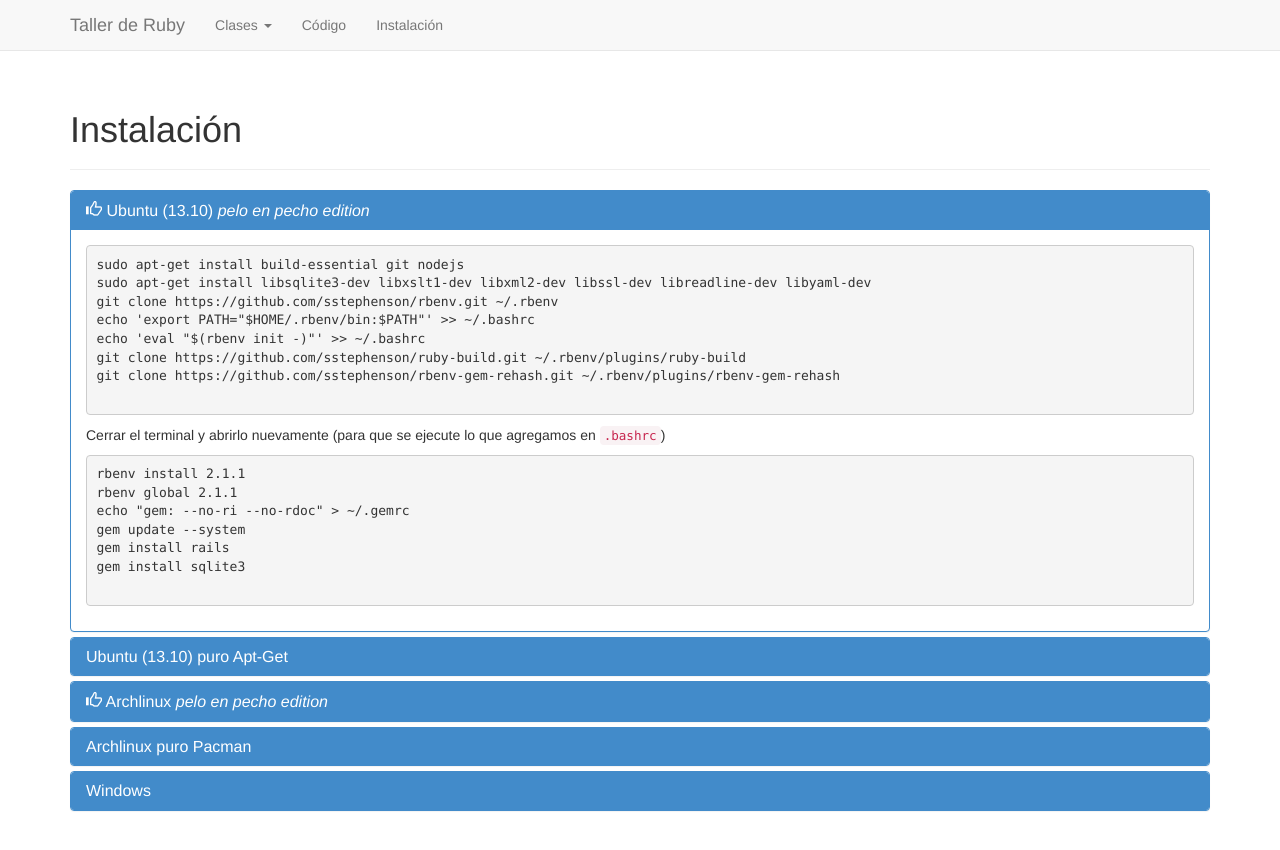
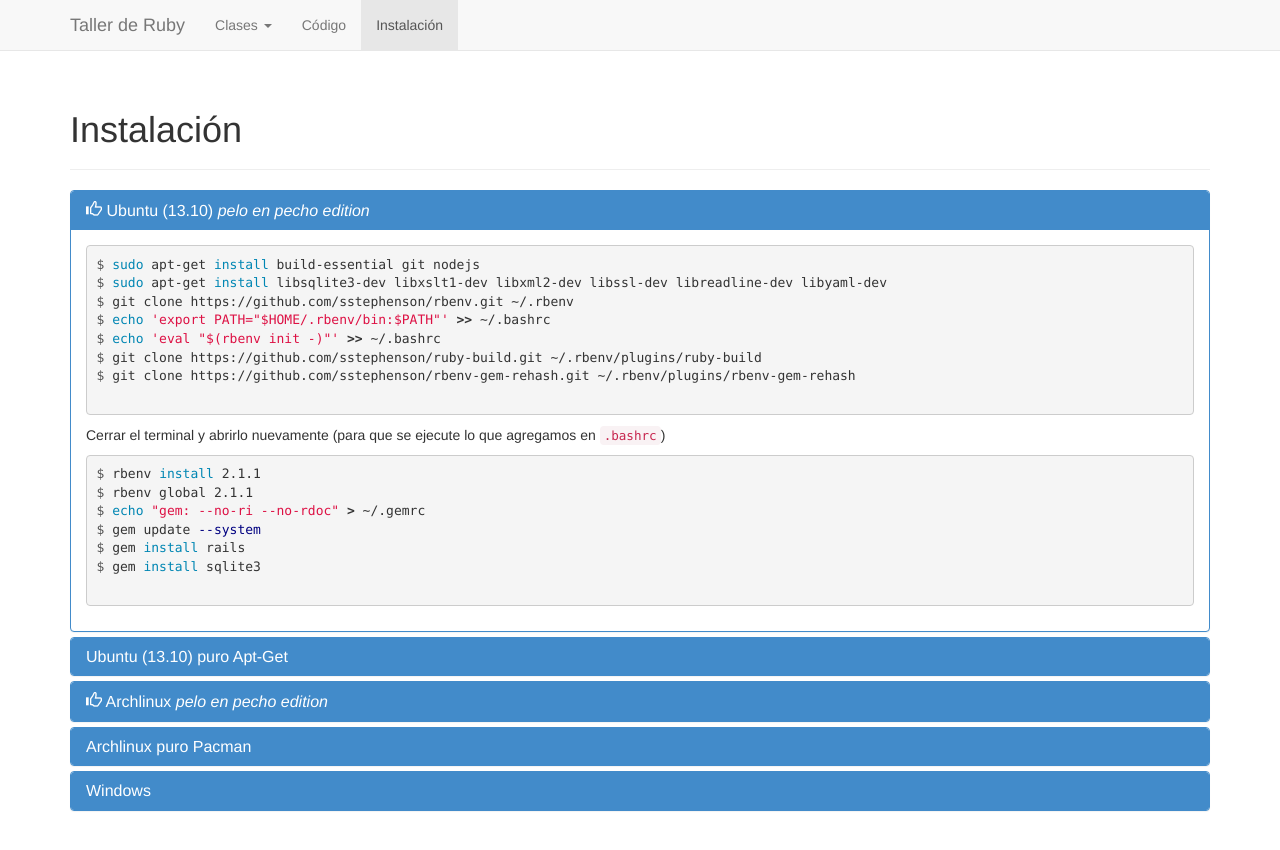
Before and after one commit to francocatena/clases, a Jekyll site: the page built from instalacion/index.html, in a window 1280 px wide. Shown: the top 850 px of the page. Built offline with Jekyll 4.4.1, drawn with Linux system fonts in a browser that asks for light colours; Markdown is read by kramdown in place of the engine named in the settings.

Commit message:
Navigation highlight / installation code highlight

```diff
--- a/_includes/header.html
+++ b/_includes/header.html
@@ -11,16 +11,21 @@
 
     <div class="collapse navbar-collapse">
       <ul class="nav navbar-nav">
+        {% assign post_urls = site.posts | map: 'url' %}
+        {% if post_urls contains page.url %}
+        <li class="dropdown active">
+        {% else %}
         <li class="dropdown">
+        {% endif %}
           <a href="#" class="dropdown-toggle" data-toggle="dropdown">Clases <b class="caret"></b></a>
           <ul class="dropdown-menu">
             {% for post in site.posts %}
-              <li><a href="{{ post.url }}" title="{{post.title}}">{{ post.title }}</a></li>
+              {% include menu_item.html url=post.url title=post.title %}
             {% endfor %}
           </ul>
         </li>
-        <li><a href="https://github.com">Código</a></li>
-        <li><a href="/instalacion">Instalación</a></li>
+        {% include menu_item.html url="https://github.com" title="Código" %}
+        {% include menu_item.html url="/instalacion/" title="Instalación" %}
       </ul>
     </div>
   </div>
--- /dev/null
+++ b/_includes/menu_item.html
@@ -0,0 +1,8 @@
+{% if include.url == page.url %}
+  <li class="active">
+{% else %}
+  <li>
+{% endif %}
+
+<a href="{{ include.url }}" title="{{include.title}}">{{ include.title }}</a>
+</li>
--- a/instalacion/index.html
+++ b/instalacion/index.html
@@ -19,29 +19,29 @@ title: Instalación
     </div>
     <div id="ubuntu" class="panel-collapse collapse in">
       <div class="panel-body">
-        <pre>
-sudo apt-get install build-essential git nodejs
-sudo apt-get install libsqlite3-dev libxslt1-dev libxml2-dev libssl-dev libreadline-dev libyaml-dev
-git clone https://github.com/sstephenson/rbenv.git ~/.rbenv
-echo 'export PATH="$HOME/.rbenv/bin:$PATH"' >> ~/.bashrc
-echo 'eval "$(rbenv init -)"' >> ~/.bashrc
-git clone https://github.com/sstephenson/ruby-build.git ~/.rbenv/plugins/ruby-build
-git clone https://github.com/sstephenson/rbenv-gem-rehash.git ~/.rbenv/plugins/rbenv-gem-rehash
-        </pre>
+        {% highlight console %}
+$ sudo apt-get install build-essential git nodejs
+$ sudo apt-get install libsqlite3-dev libxslt1-dev libxml2-dev libssl-dev libreadline-dev libyaml-dev
+$ git clone https://github.com/sstephenson/rbenv.git ~/.rbenv
+$ echo 'export PATH="$HOME/.rbenv/bin:$PATH"' >> ~/.bashrc
+$ echo 'eval "$(rbenv init -)"' >> ~/.bashrc
+$ git clone https://github.com/sstephenson/ruby-build.git ~/.rbenv/plugins/ruby-build
+$ git clone https://github.com/sstephenson/rbenv-gem-rehash.git ~/.rbenv/plugins/rbenv-gem-rehash
+        {% endhighlight %}
 
         <p>
           Cerrar el terminal y abrirlo nuevamente (para que se ejecute lo que
           agregamos en <code>.bashrc</code>)
         </p>
 
-        <pre>
-rbenv install 2.1.1
-rbenv global 2.1.1
-echo "gem: --no-ri --no-rdoc" > ~/.gemrc
-gem update --system
-gem install rails
-gem install sqlite3
-        </pre>
+        {% highlight console %}
+$ rbenv install 2.1.1
+$ rbenv global 2.1.1
+$ echo "gem: --no-ri --no-rdoc" > ~/.gemrc
+$ gem update --system
+$ gem install rails
+$ gem install sqlite3
+        {% endhighlight %}
       </div>
     </div>
   </div>
@@ -55,14 +55,14 @@ gem install sqlite3
     </div>
     <div id="ubuntu-apt" class="panel-collapse collapse">
       <div class="panel-body">
-        <pre>
-sudo apt-get install build-essential nodejs
-sudo apt-get install ruby2.0 ruby2.0-dev
-sudo apt-get install libsqlite3-dev libxslt1-dev libxml2-dev libyaml-dev
-sudo gem update --system
-sudo gem install rails
-sudo gem install sqlite3
-        </pre>
+        {% highlight console %}
+$ sudo apt-get install build-essential nodejs
+$ sudo apt-get install ruby2.0 ruby2.0-dev
+$ sudo apt-get install libsqlite3-dev libxslt1-dev libxml2-dev libyaml-dev
+$ sudo gem update --system
+$ sudo gem install rails
+$ sudo gem install sqlite3
+        {% endhighlight %}
       </div>
     </div>
   </div>
@@ -77,29 +77,29 @@ sudo gem install sqlite3
     </div>
     <div id="archlinux" class="panel-collapse collapse">
       <div class="panel-body">
-        <pre>
-sudo pacman -S base-devel nodejs git
-sudo pacman -S libxslt libxml2 libyaml openssl readline
-git clone https://github.com/sstephenson/rbenv.git ~/.rbenv
-echo 'export PATH="$HOME/.rbenv/bin:$PATH"' >> ~/.bashrc
-echo 'eval "$(rbenv init -)"' >> ~/.bashrc
-git clone https://github.com/sstephenson/ruby-build.git ~/.rbenv/plugins/ruby-build
-git clone https://github.com/sstephenson/rbenv-gem-rehash.git ~/.rbenv/plugins/rbenv-gem-rehash
-        </pre>
+        {% highlight console %}
+$ sudo pacman -S base-devel nodejs git
+$ sudo pacman -S libxslt libxml2 libyaml openssl readline
+$ git clone https://github.com/sstephenson/rbenv.git ~/.rbenv
+$ echo 'export PATH="$HOME/.rbenv/bin:$PATH"' >> ~/.bashrc
+$ echo 'eval "$(rbenv init -)"' >> ~/.bashrc
+$ git clone https://github.com/sstephenson/ruby-build.git ~/.rbenv/plugins/ruby-build
+$ git clone https://github.com/sstephenson/rbenv-gem-rehash.git ~/.rbenv/plugins/rbenv-gem-rehash
+        {% endhighlight %}
 
         <p>
           Cerrar el terminal y abrirlo nuevamente (para que se ejecute lo que
           agregamos en <code>.bashrc</code>)
         </p>
 
-        <pre>
-rbenv install 2.1.1
-rbenv global 2.1.1
-echo "gem: --no-ri --no-rdoc" > ~/.gemrc
-gem update --system
-gem install rails
-gem install sqlite3
-        </pre>
+        {% highlight console %}
+$ rbenv install 2.1.1
+$ rbenv global 2.1.1
+$ echo "gem: --no-ri --no-rdoc" > ~/.gemrc
+$ gem update --system
+$ gem install rails
+$ gem install sqlite3
+        {% endhighlight %}
       </div>
     </div>
   </div>
@@ -113,14 +113,14 @@ gem install sqlite3
     </div>
     <div id="archlinux-pacman" class="panel-collapse collapse">
       <div class="panel-body">
-        <pre>
-sudo pacman -S base-devel nodejs
-sudo pacman -S ruby
-sudo pacman -S libxslt libxml2 libyaml
-sudo gem update --system
-sudo gem install rails
-sudo gem install sqlite3
-        </pre>
+        {% highlight console %}
+$ sudo pacman -S base-devel nodejs
+$ sudo pacman -S ruby
+$ sudo pacman -S libxslt libxml2 libyaml
+$ sudo gem update --system
+$ sudo gem install rails
+$ sudo gem install sqlite3
+        {% endhighlight %}
       </div>
     </div>
   </div>
```
